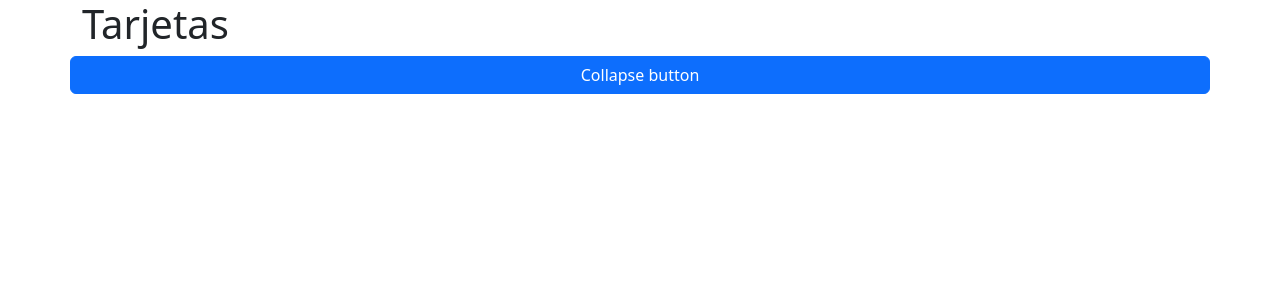
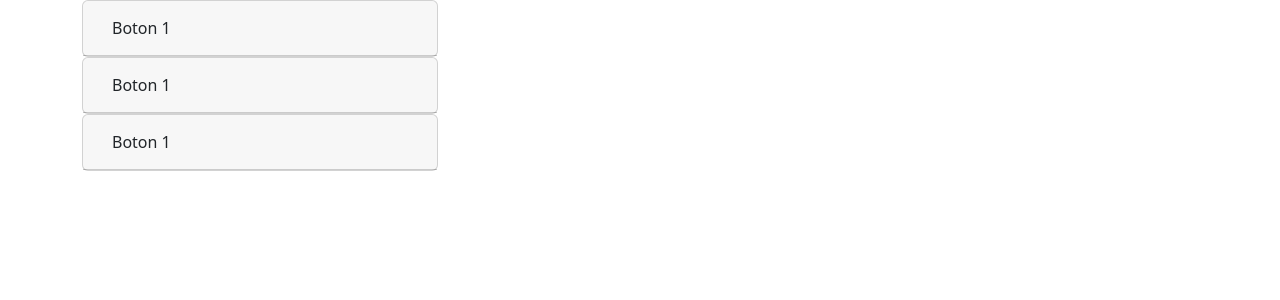
Before and after one commit to Daniel-Sanchez-111/CSS, a PHP site: page / in a window 1280 px wide. Shown: the top 300 px of the page. Run offline with PHP 8.4, Linux system fonts and the light colour scheme.

Commit message:
acordiones

```diff
--- a/index.php
+++ b/index.php
@@ -16,24 +16,59 @@
         .flex-item {
             width: 300px;
         }
+
+        .btn-block{
+            display: block;
+            width: 100%;
+        }
     </style>
 
 </head>
 
 <body>
-    <!-- Grupo de tarjetas -->
+    <!-- Collapse -->
     <div class="container">
         <div class="row row-cols-1">
-            <h1>Tarjetas</h1>
-            <!-- Boton -->
-            <button class="btn btn-primary" data-bs-toggle="collapse" aria-expanded="false" aria-controls="contenido1" data-bs-target="#contenido1">
-                Collapse button
-            </button>
+            <div class="accordion col-4" id="accordion1">
+                <div class="card">
+                    <div class="card-header" id="id1">
+                        <button class="btn btn-block collapsed text-start" data-bs-toggle="collapse" data-bs-target="#contenido1" aria-expanded="true" aria-controls="contenido1">
+                            Boton 1
+                        </button>
+                    </div>
 
-            <!-- Contenido -->
-            <div class="collapse" id="contenido1">
-                <div class="card card-body">
-                    Contenido a mostrar
+                    <div class="collapse" id="contenido1" data-bs-parent="#accordion1" aria-labelledby="id1">
+                        <div class="card-body">
+                            <p class="card-text">Lorem ipsum dolor sit amet consectetur adipisicing elit. Doloremque, quas.</p>
+                        </div>
+                    </div>
+                </div>
+                <div class="card">
+                    <div class="card-header" id="id2">
+                        <button class="btn btn-block collapsed text-start" data-bs-toggle="collapse" data-bs-target="#contenido2" aria-expanded="false" aria-controls="contenido1">
+                            Boton 1
+                        </button>
+                    </div>
+
+                    <div class="collapse" id="contenido2" data-bs-parent="#accordion1" aria-labelledby="id2">
+                        <div class="card-body">
+                            <p class="card-text">Lorem ipsum dolor sit amet consectetur adipisicing elit. Doloremque, quas.</p>
+                        </div>
+                    </div>
+                </div>
+                <div class="card">
+                    <div class="card-header" id="id3">
+                        <button class="btn btn-block collapsed text-start" data-bs-toggle="collapse" data-bs-target="#contenido3" aria-expanded="false" aria-controls="contenido3">
+                            Boton 1
+                        </button>
+                    </div>
+
+                    <div class="collapse" id="contenido3" data-bs-parent="#accordion1" aria-labelledby="id3">
+                        <div class="card-body">
+                            <p class="card-text">Lorem ipsum dolor sit amet consectetur adipisicing elit. Doloremque, quas.</p>
+                        </div>
+                    </div>
+
                 </div>
             </div>
         </div>
```
